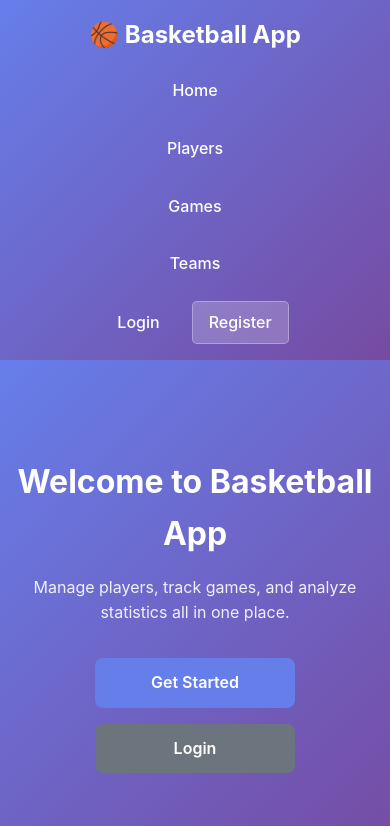
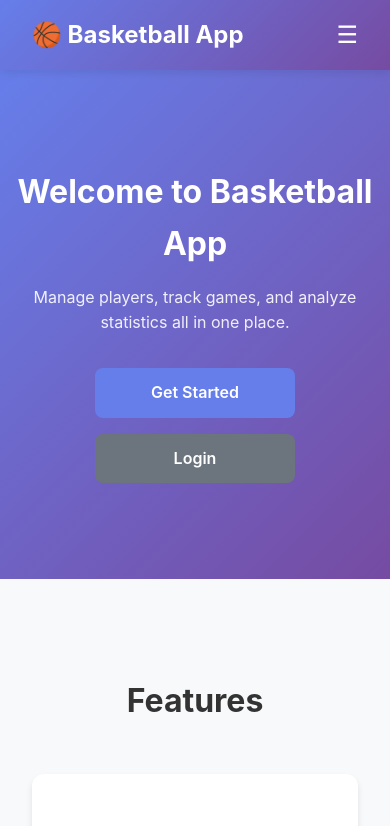
Before and after one commit to L224FRING/basketball-frontend, a React (Create React App) app: page / in a window 390 px wide. Shown: the top 826 px of the page. Built offline with nearby package versions, Linux system fonts and the light colour scheme; no server answers.

Commit message:
Made NavBar more Responsive

```diff
--- a/src/components/Navbar.css
+++ b/src/components/Navbar.css
@@ -2,6 +2,7 @@
   background: linear-gradient(135deg, #667eea 0%, #764ba2 100%);
   padding: 1rem 0;
   box-shadow: 0 2px 10px rgba(0, 0, 0, 0.1);
+  position: relative;
 }
 
 .navbar-container {
@@ -11,6 +12,7 @@
   display: flex;
   justify-content: space-between;
   align-items: center;
+  flex-wrap: wrap;
 }
 
 .navbar-brand {
@@ -29,6 +31,7 @@
   display: flex;
   align-items: center;
   gap: 2rem;
+  transition: max-height 0.3s ease;
 }
 
 .navbar-link {
@@ -89,19 +92,50 @@
   gap: 1rem;
 }
 
+/* Hamburger toggle */
+.navbar-toggle {
+  display: none;
+  font-size: 1.5rem;
+  color: white;
+  background: none;
+  border: none;
+  cursor: pointer;
+}
+
+/* Mobile Styles */
 @media (max-width: 768px) {
-  .navbar-container {
-    flex-direction: column;
-    gap: 1rem;
+  .navbar-toggle {
+    display: block;
   }
 
   .navbar-menu {
     flex-direction: column;
     gap: 1rem;
+    width: 100%;
+    max-height: 0;
+    overflow: hidden;
+  }
+
+  .navbar-menu.active {
+    max-height: 500px; /* Enough to show all links */
   }
 
   .navbar-user {
     flex-direction: column;
     gap: 0.5rem;
+    width: 100%;
+  }
+
+  .navbar-auth {
+    flex-direction: column;
+    gap: 0.5rem;
+    width: 100%;
+  }
+
+  .navbar-link,
+  .navbar-logout,
+  .navbar-register {
+    width: 100%;
+    text-align: center;
   }
 }
--- a/src/components/Navbar.tsx
+++ b/src/components/Navbar.tsx
@@ -1,4 +1,4 @@
-import React from 'react';
+import React, { useState } from 'react';
 import { Link, useNavigate } from 'react-router-dom';
 import { useAuth } from '../context/AuthContext';
 import './Navbar.css';
@@ -6,11 +6,14 @@ import './Navbar.css';
 const Navbar: React.FC = () => {
   const { user, logout } = useAuth();
   const navigate = useNavigate();
+  const [isOpen, setIsOpen] = useState(false);
 
   const handleLogout = () => {
     logout();
     navigate('/');
   };
+
+  const toggleMenu = () => setIsOpen(!isOpen);
 
   return (
     <nav className="navbar">
@@ -19,7 +22,11 @@ const Navbar: React.FC = () => {
           🏀 Basketball App
         </Link>
 
-        <div className="navbar-menu">
+        <button className="navbar-toggle" onClick={toggleMenu}>
+          ☰
+        </button>
+
+        <div className={`navbar-menu ${isOpen ? 'active' : ''}`}>
           <Link to="/" className="navbar-link">Home</Link>
           <Link to="/players" className="navbar-link">Players</Link>
           <Link to="/games" className="navbar-link">Games</Link>
```
